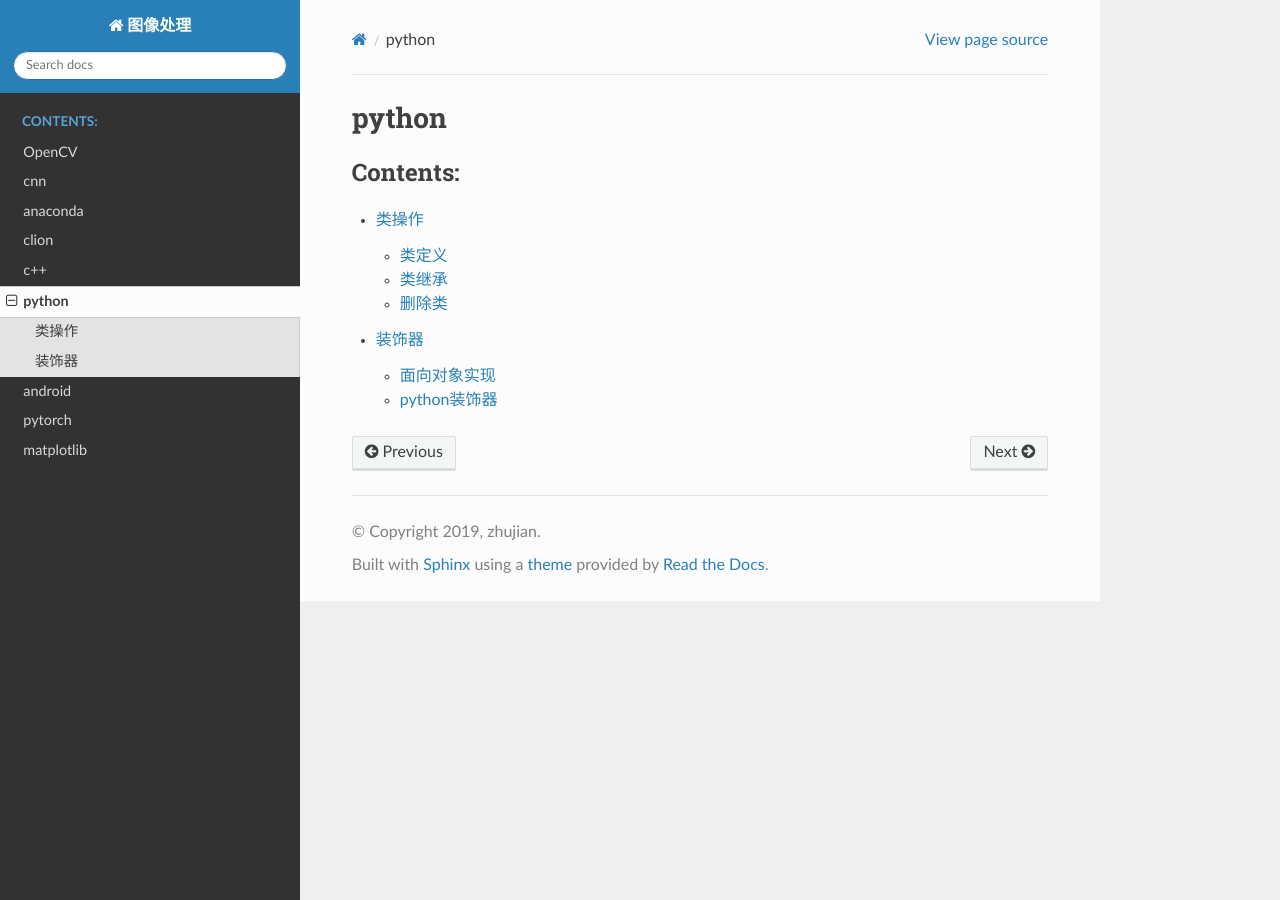
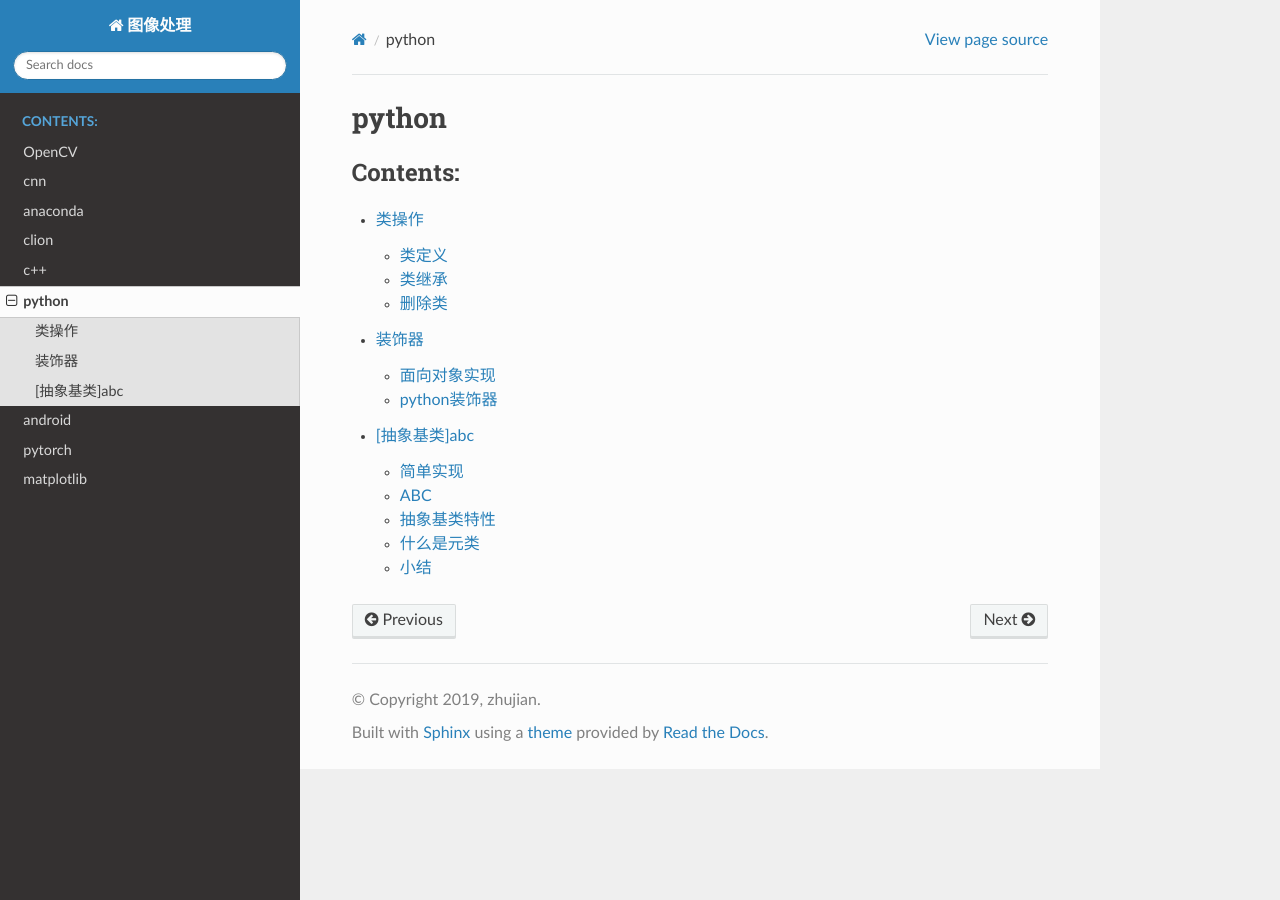
Before and after one commit to Document-Collection/image-processing, a Sphinx documentation site: the page built from docs/source/python.rst, in a window 1280 px wide. Built offline with Sphinx 7.4.7 and the Read the Docs theme 2.0.0, drawn with Linux system fonts in a browser that asks for light colours; pages that are not in the unit, such as notebooks, are missing from menus; some of the changed lines change nothing that is shown.

Commit message:
docs(python): 抽象基类实现

````diff
--- a/docs/source/python.rst
+++ b/docs/source/python.rst
@@ -9,3 +9,4 @@ python
 
    python/类操作
    python/装饰器
+   python/[抽象基类]abc
--- /dev/null
+++ b/docs/source/python/[抽象基类]abc.md
@@ -0,0 +1,90 @@
+
+# [抽象基类]abc
+
+`python`提供了[abc](https://docs.python.org/zh-cn/3/library/abc.html?highlight=decorator)模块用于抽象基类的创建
+
+## 简单实现
+
+* 创建一个抽象基类`Person`，定义抽象方法`print`
+* 创建子类`Men`和`Women`，实现抽象方法`print`
+
+```
+# -*- coding: utf-8 -*-
+
+# @Time    : 19-6-12 上午11:02
+# @Author  : zj
+
+from abc import ABCMeta
+from abc import abstractmethod
+
+
+class Person(metaclass=ABCMeta):
+
+    @abstractmethod
+    def print(self):
+        pass
+
+
+class Men(Person):
+
+    def print(self):
+        print("men")
+
+
+class Women(Person):
+
+    def print(self):
+        print('women')
+
+
+if __name__ == '__main__':
+    b = Men()
+    c = Women()
+
+    print(type(Person))
+    print(type(b))
+    print(type(c))
+```
+
+在上面代码中，使用`abc.ABCMeta`作为抽象基类的元类，使用装饰器`@abstractmethod`声明抽象方法
+
+## ABC
+
+类`ABC`是`abc`模块中定义的类，其继承了元类`ABCMeta`，可以作为辅助类使用标准方式进行类定义，上面的抽象基类可改写成
+
+```
+class Person(ABC):
+
+    @abstractmethod
+    def print(self):
+        pass
+```
+
+## 抽象基类特性
+
+1. 无法实例化抽象基类
+    ```
+    TypeError: Can't instantiate abstract class Person with abstract methods print
+    ```
+2. 无法实例化未重写抽象方法的子类
+    ```
+    TypeError: Can't instantiate abstract class Men with abstract methods print
+    ```
+
+## 什么是元类
+
+参考：
+
+[使用元类](https://www.liaoxuefeng.com/wiki/1016959663602400/1017592449371072)
+
+[What are metaclasses in Python?](https://stackoverflow.com/questions/100003/what-are-metaclasses-in-python)
+
+元类就是定义类的类。在面向对象思想中，所有类都是对象，包括定义的类
+
+默认情况下，[type](https://docs.python.org/zh-cn/3/library/functions.html?highlight=type#type)是所有的类的元类
+
+## 小结
+
+元类/抽象基类的出现进一步完善了`python`面向对象特性
+
+*这些思想在`Java`中已经有了实现*
````
